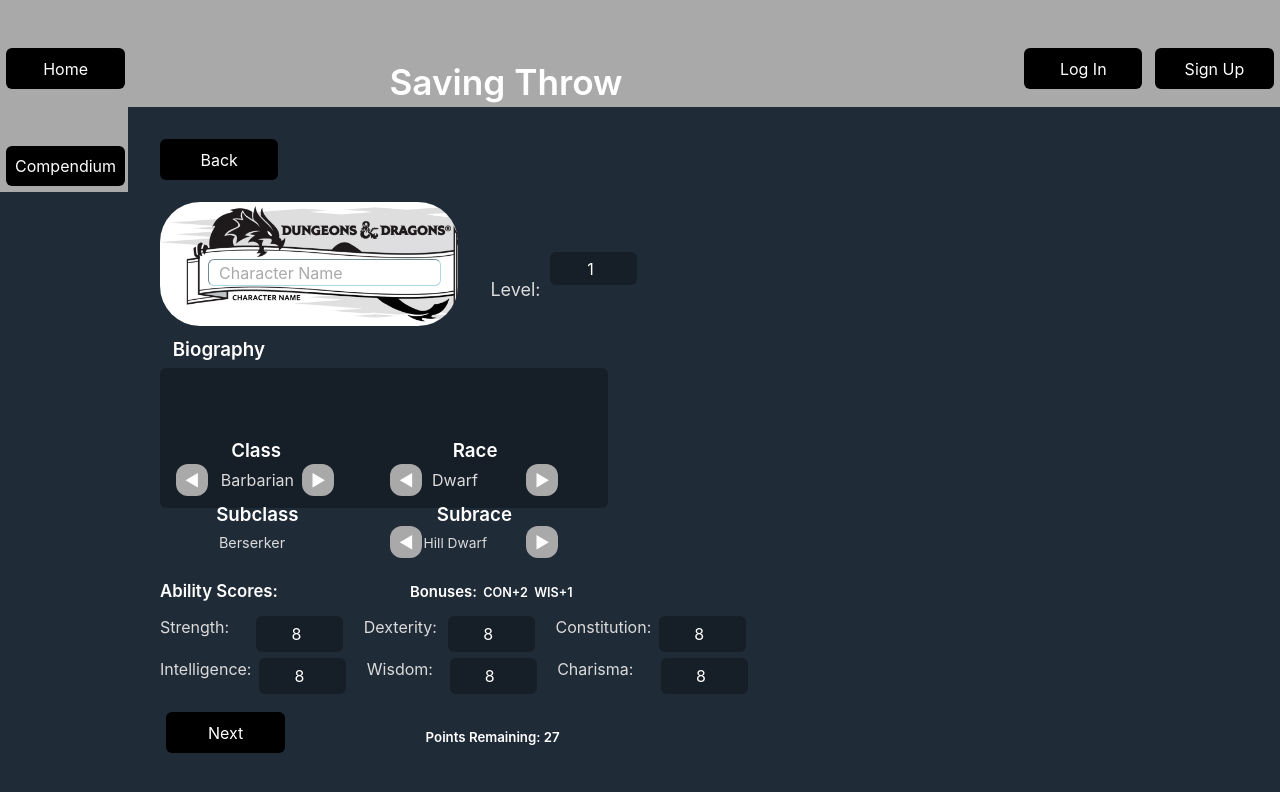
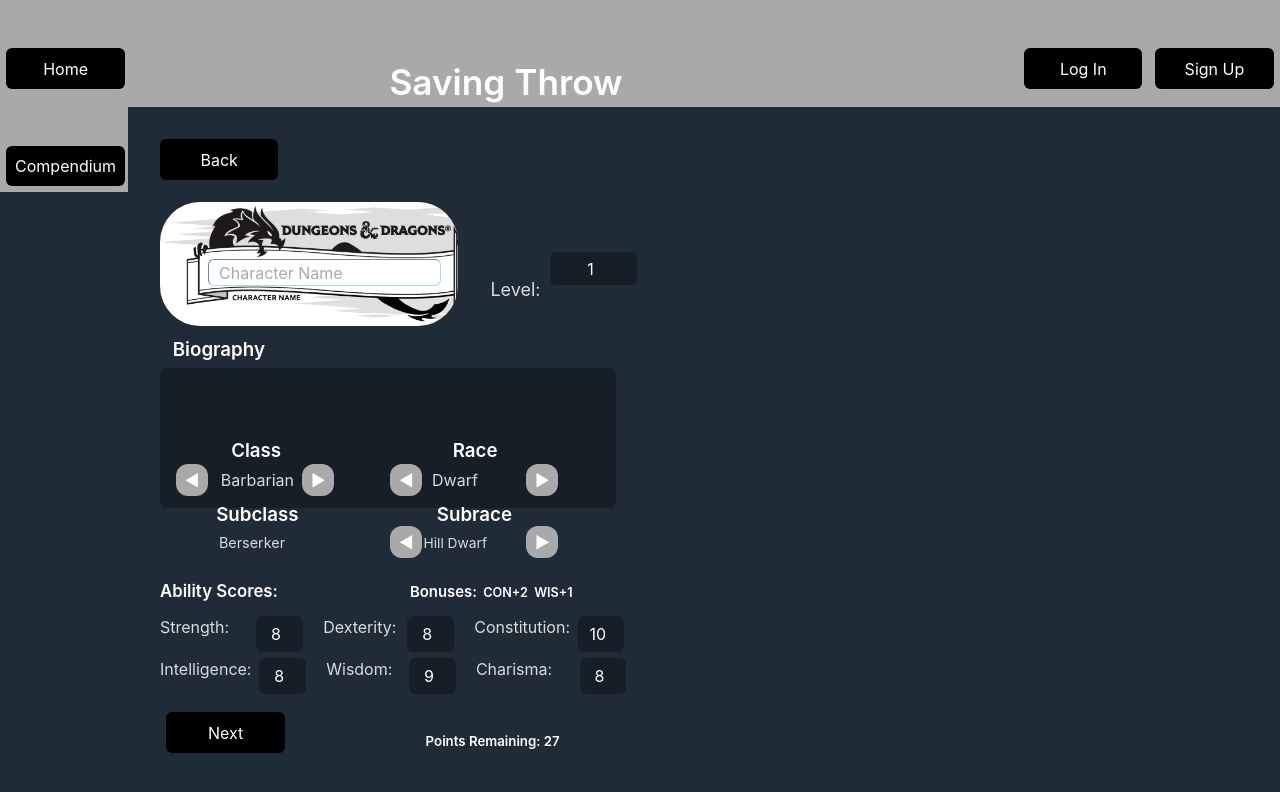
Before and after one commit to MBartl/Saving-Throw, a React (Create React App) app: page /new-character in a window 1280 px wide. Shown: the top 792 px of the page. Built offline with nearby package versions, Linux system fonts and the light colour scheme.

Commit message:
tweaks and styling to character form, loader

```diff
--- a/src/App.css
+++ b/src/App.css
@@ -143,6 +143,7 @@ input.level {
   padding: 0.5em 0;
   padding-left: 0.5em;
   margin-left: 0.5em;
+  width: 2.4em;
 }
 
 .charDiv#Strength, .charDiv#Intelligence {
@@ -315,7 +316,7 @@ input.level {
 
 #characterDesc {
   position: absolute;
-  width: 28em;
+  width: 28.5em;
   top: 23em;
   resize: none;
 }
@@ -327,7 +328,7 @@ input.level {
 
 #ptsRemain {
   position: absolute;
-  margin-top: 20.7em;
+  margin-top: 21em;
   margin-left: 20em;
 }
 
--- a/src/Loader.css
+++ b/src/Loader.css
@@ -1,7 +1,7 @@
 .loader {
   color: #ffffff;
   font-size: 5px;
-  margin: 100px auto;
+  margin: 25em 50em;
   width: 1em;
   height: 1em;
   border-radius: 50%;
--- a/src/components/Loader.js
+++ b/src/components/Loader.js
@@ -4,7 +4,7 @@ class Loader extends Component {
 
   render() {
     return (
-      <div className='loader' id='loader'>...LOADING...</div>
+      <div className='loader'></div>
     );
   }
 
--- a/src/components/NewCharacterForm.js
+++ b/src/components/NewCharacterForm.js
@@ -7,6 +7,7 @@ import { connect } from 'react-redux';
 
 class NewCharacterForm extends Component {
 
+  // Local state to set up character
   state = {
     lvl: 1,
     classIndex: 0,
@@ -19,10 +20,13 @@ class NewCharacterForm extends Component {
     abilityScores: [{key: 'Strength', value: 8}, {key: 'Dexterity', value: 8},
     {key: 'Constitution', value: 8}, {}, {key: 'Intelligence', value: 8},
     {key: 'Wisdom', value: 8}, {key: 'Charisma', value: 8}],
-    bonus: [0, 0, 2, 0, 1, 0],
+    bonus: [0, 0, 2, null, 0, 1, 0],
+    max: [15, 15, 17, null, 15, 16, 0],
+    min: [8, 8, 10, null, 8, 9, 8],
     points: 27
   }
 
+  // On form submit send character to backend
   handleSubmit = (e) => {
     e.preventDefault()
 
@@ -39,6 +43,7 @@ class NewCharacterForm extends Component {
 
     const character = {character: {name, biography, level, player_class, race, subclass, subrace, ability_score}}
 
+    debugger
     fetch(url + 'characters', {
       method: 'POST',
       headers: {
@@ -50,6 +55,7 @@ class NewCharacterForm extends Component {
     })
     .then(res => res.json())
     .then(doc => {
+      debugger
       if (doc.errors) {
         alert(doc.errors)
       } else {
@@ -59,6 +65,7 @@ class NewCharacterForm extends Component {
     })
   }
 
+  // Class options
   toggleClass = (increment) => {
     if (this.state.classIndex < 1 && increment === -1) {
       this.setState({
@@ -90,12 +97,14 @@ class NewCharacterForm extends Component {
     return classes[this.state.classIndex]
   }
 
+  // Subclass display
   displaySubclass = () => {
     const subclasses = ['Berserker', 'Lore', 'Life', 'Land', 'Champion', 'Open Hand', 'Devotion', 'Hunter', 'Thief', 'Draconic', 'Fiend', 'Evocation']
 
     return subclasses[this.state.classIndex]
   }
 
+  // Race options
   setRace = () => {
     this.setState({
       race: this.displayRace()
@@ -127,6 +136,7 @@ class NewCharacterForm extends Component {
     }
   }
 
+  // Subrace options
   setSubrace = () => {
     if (this.state.race === 'Dwarf') {
       this.setState({
@@ -171,26 +181,27 @@ class NewCharacterForm extends Component {
     }
   }
 
+  // Race and subrace bonuses
   getBonuses = () => {
     const raceBonuses = [
-      {'Dwarf': [0, 0, 2, 0, 0, 0]},
-      {'Elf': [0, 2, 0, 0, 0, 0]},
-      {'Halfling': [0, 2, 0, 0, 0, 0]},
-      {'Human': [1, 1, 1, 1, 1, 1]},
-      {'Dragonborn': [2, 0, 0, 0, 0, 1]},
-      {'Gnome': [0, 0, 0, 2, 0, 0]},
-      {'Half-Elf': [0, 0, 0, 0, 0, 2]},
-      {'Half-Orc': [2, 0, 1, 0, 0, 0]},
-      {'Tiefling': [0, 0, 0, 1, 0, 2]}
+      {'Dwarf': [0, 0, 2, null, 0, 0, 0]},
+      {'Elf': [0, 2, 0, null, 0, 0, 0]},
+      {'Halfling': [0, 2, 0, null, 0, 0, 0]},
+      {'Human': [1, 1, 1, null, 1, 1, 1]},
+      {'Dragonborn': [2, 0, 0, null, 0, 0, 1]},
+      {'Gnome': [0, 0, 0, null, 2, 0, 0]},
+      {'Half-Elf': [0, 0, 0, null, 0, 0, 2]},
+      {'Half-Orc': [2, 0, 1, null, 0, 0, 0]},
+      {'Tiefling': [0, 0, 0, null, 1, 0, 2]}
     ]
 
     const subBonuses = [
-      {'Hill Dwarf': [0, 0, 0, 0, 1, 0]},
-      {'High Elf': [0, 0, 0, 1, 0, 0]},
-      {'Lightfoot': [0, 0, 0, 0, 0, 1]},
-      {'Mountain Dwarf': [2, 0, 0, 0, 0, 0]},
-      {'Wood Elf': [0, 0, 0, 0, 1, 0]},
-      {'Dark Elf': [0, 0, 0, 0, 0, 1]}
+      {'Hill Dwarf': [0, 0, 0, null, 0, 1, 0]},
+      {'High Elf': [0, 0, 0, null, 1, 0, 0]},
+      {'Lightfoot': [0, 0, 0, null, 0, 0, 1]},
+      {'Mountain Dwarf': [2, 0, 0, null, 0, 0, 0]},
+      {'Wood Elf': [0, 0, 0, null, 0, 1, 0]},
+      {'Dark Elf': [0, 0, 0, null, 0, 0, 1]}
     ]
 
     const race = this.state.race
@@ -210,6 +221,7 @@ class NewCharacterForm extends Component {
     })
   }
 
+  // Handle bility score changes
   handleChange = (e, ability) => {
     e.preventDefault()
 
@@ -219,22 +231,14 @@ class NewCharacterForm extends Component {
     let singlePointChange;
 
     if (newValue > 999) {
-      alert("Stop messing with my form please\nYou're going to break the 'points remaining' counter ¯\\_(ツ)_/¯")
+      alert("You can't go that high!\nYou're going to break the 'points remaining' counter!\n¯\\_(ツ)_/¯")
     }
 
     if (isNaN(newValue)) {
       let scores = this.state.abilityScores;
       scores.splice(index, 1, {key: ability.key, value: ''})
 
-      let multiPointChange = oldValue
-
-      if (oldValue-13 > 0)
-        {multiPointChange = multiPointChange+newValue-13}
-
-      this.setState({
-        abilityScores: [...scores],
-        points: this.state.points+multiPointChange
-      })
+      this.handleNaNinput(oldValue, scores)
     } else {
 
       if (newValue+1 === oldValue ||
@@ -269,7 +273,26 @@ class NewCharacterForm extends Component {
           abilityScores: [...scores],
           points: this.state.points+multiPointChange
         })
-    }}
+      }
+    }
+  }
+
+  handleNaNinput = (oldValue, scores) => {
+
+    let max = scores.map(i => i !== null ? i+15 : null)
+    let min = scores.map(i => i !== null ? i+8 : null)
+
+    let multiPointChange = oldValue
+
+    if (oldValue-13 > 0)
+      {multiPointChange = multiPointChange+oldValue-13}
+
+    this.setState({
+      abilityScores: [...scores],
+      points: this.state.points+multiPointChange,
+      max: max,
+      min: min
+    })
   }
 
   handleLevel = (e) => {
@@ -279,8 +302,7 @@ class NewCharacterForm extends Component {
   }
 
   render() {
-    const stats = ['STR+', 'DEX+', 'CON+', 'INT+', 'WIS+', 'CHA+']
-    // const statsToFull = [{'STR+': 'Strength'}, {'DEX+': 'Dexterity'}, {'CON+': 'Constitution'}, {'INT+': 'Intelligence'}, {'WIS+': 'Wisdom'}, {'CHA+': 'Charisma'}]
+    const stats = ['STR+', 'DEX+', 'CON+', null, 'INT+', 'WIS+', 'CHA+']
     return (
       <Fragment>
         <Link to='characters'>
@@ -368,7 +390,7 @@ class NewCharacterForm extends Component {
                         <span> ▶</span>
                       </button>
                     </Fragment>
-                  : null
+                  : <div>---</div>
                 }
               </div>
             </div>
@@ -382,6 +404,7 @@ class NewCharacterForm extends Component {
                   <span className='ea bns'>ALL+1</span> :
                   this.state.bonus.map((stat, index) => {
                     return (
+                      index === 3 ? null :
                       stat > 0 ? <span key={index} className='ea bns'>
                         {stats[index] + stat}</span>
                       :
@@ -397,7 +420,8 @@ class NewCharacterForm extends Component {
                   index === 3 ? <br key={index}/> :
                   <div className='charDiv' id={ability.key} key={index}>{ability.key}:
                     <input className='charInput' id={ability.key} type='number'
-                      name={ability.key} min='8' max='15' value={ability.value}
+                      name={ability.key} min={this.state.min[index]} max={this.state.max[index]}
+                      value={this.state.bonus[index] + ability.value}
                       onChange={(e) => this.handleChange(e, ability)} />
                   </div>
                 )
```
Lines whose indentation alone changed are shown as unchanged.
